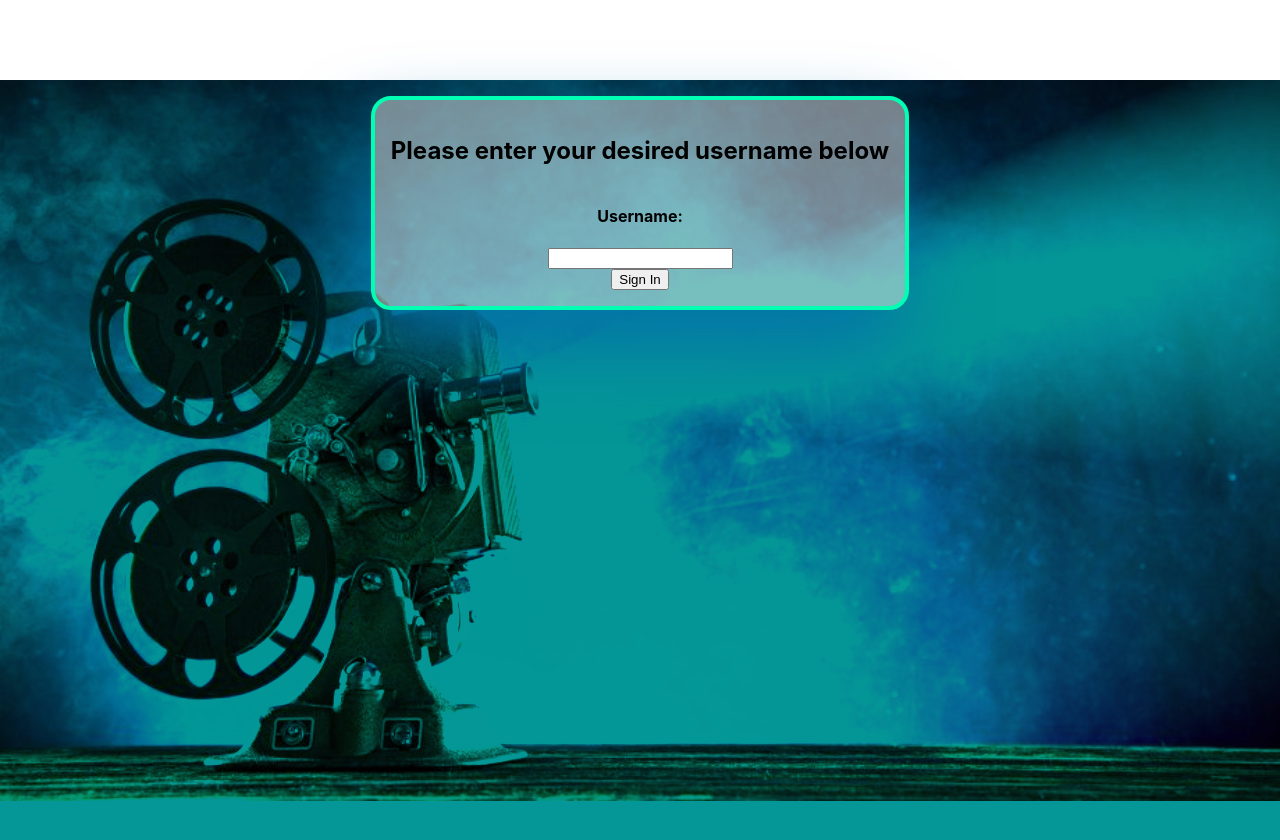
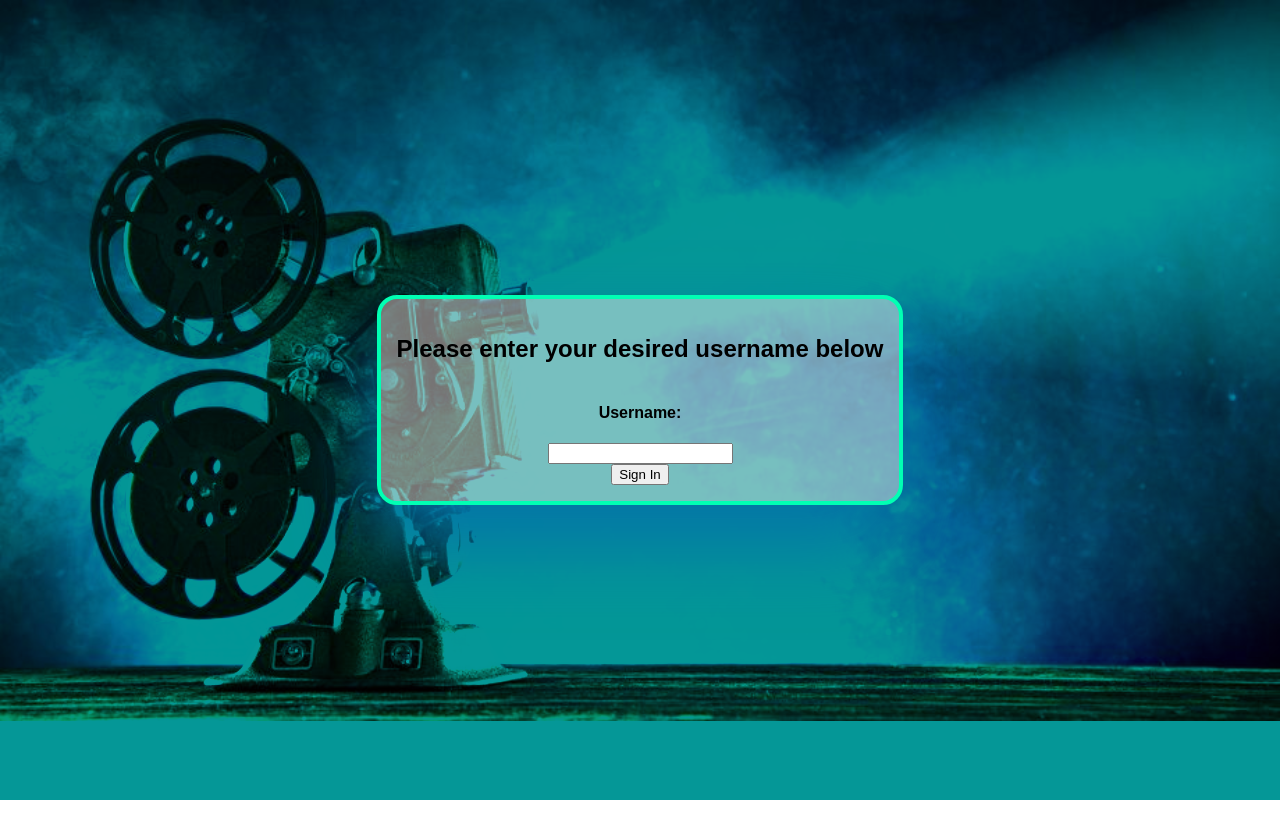
Before and after one commit to avilla13/React-Movies, a React (Create React App) app: page /actors in a window 1280 px wide. Shown: the top 840 px of the page. After the commit the page ends 800 px from the top, so only its background shows below. Built offline with nearby package versions, Linux system fonts and the light colour scheme.

Commit message:
Style the LoginPage and MovieDetailPage for static background

```diff
--- a/src/components/NavBar/NavBar.css
+++ b/src/components/NavBar/NavBar.css
@@ -1,10 +1,11 @@
 .navbar {
     padding: 10px 0;
     background-color: black;
-    color: white;
+    color: greenyellow;
     display: flex;
     justify-content: center;
     align-items: center;
+    font-family: fantasy;
 }
 .navbar-menu {
     display: flex;
--- a/src/index.css
+++ b/src/index.css
@@ -1,3 +1,7 @@
+html{
+  min-height: 100vh;
+}
+
 body {
   margin: 0;
   font-family: -apple-system, BlinkMacSystemFont, 'Segoe UI', 'Roboto', 'Oxygen',
@@ -5,7 +9,7 @@ body {
     sans-serif;
   -webkit-font-smoothing: antialiased;
   -moz-osx-font-smoothing: grayscale;
-  height: 100%;
+  height: 100vh;
 }
 
 code {
--- a/src/pages/App/App.css
+++ b/src/pages/App/App.css
@@ -2,7 +2,7 @@
   text-align: center;
   background-image: url('../../static/images/cinema-bg.jpg');
   background-size: contain;
-  background-position: center top;
+  background-position: fixed;
   background-repeat: no-repeat;
   background-attachment: fixed;
   background-blend-mode: darken;
@@ -10,4 +10,9 @@
   height: 100vh;
   margin: 0;
   background-color: rgba(3, 150, 150, 0.99);
+  font-family: fantasy;
 }
+
+#root {
+  height: 100%;
+}
--- a/src/pages/LoginPage/LoginPage.css
+++ b/src/pages/LoginPage/LoginPage.css
@@ -3,7 +3,8 @@
     flex-direction: column;
     justify-content: center;
     align-items: center;
-    margin:10vmin 0;
+    margin: 0;
+    height: 100%;
 }
 .login-form {
     display: flex;
--- a/src/pages/MovieDetailPage/MovieDetailPage.css
+++ b/src/pages/MovieDetailPage/MovieDetailPage.css
@@ -1,6 +1,7 @@
 .movie-page {
     width: 100%;
     margin: 2vmin;
+    color: yellow;
 }
 .detail-area {
     display: flex;
```
